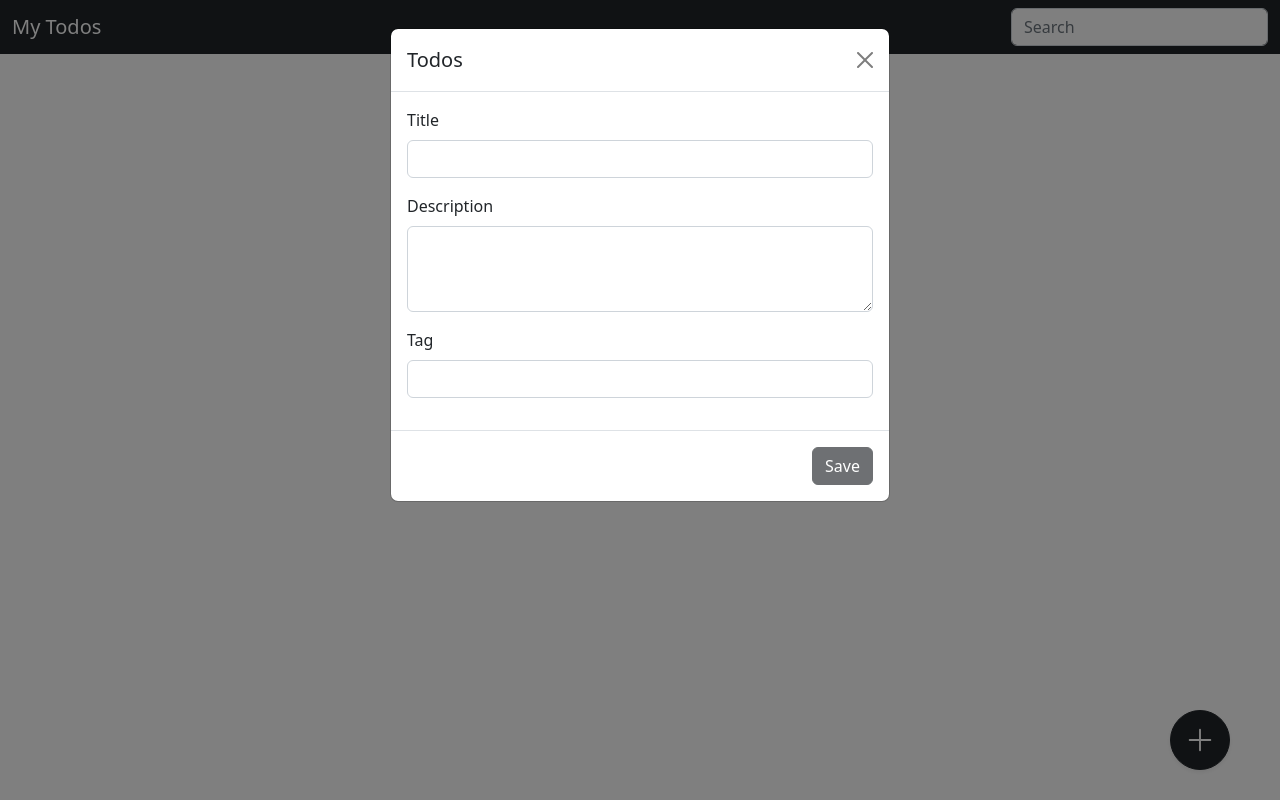
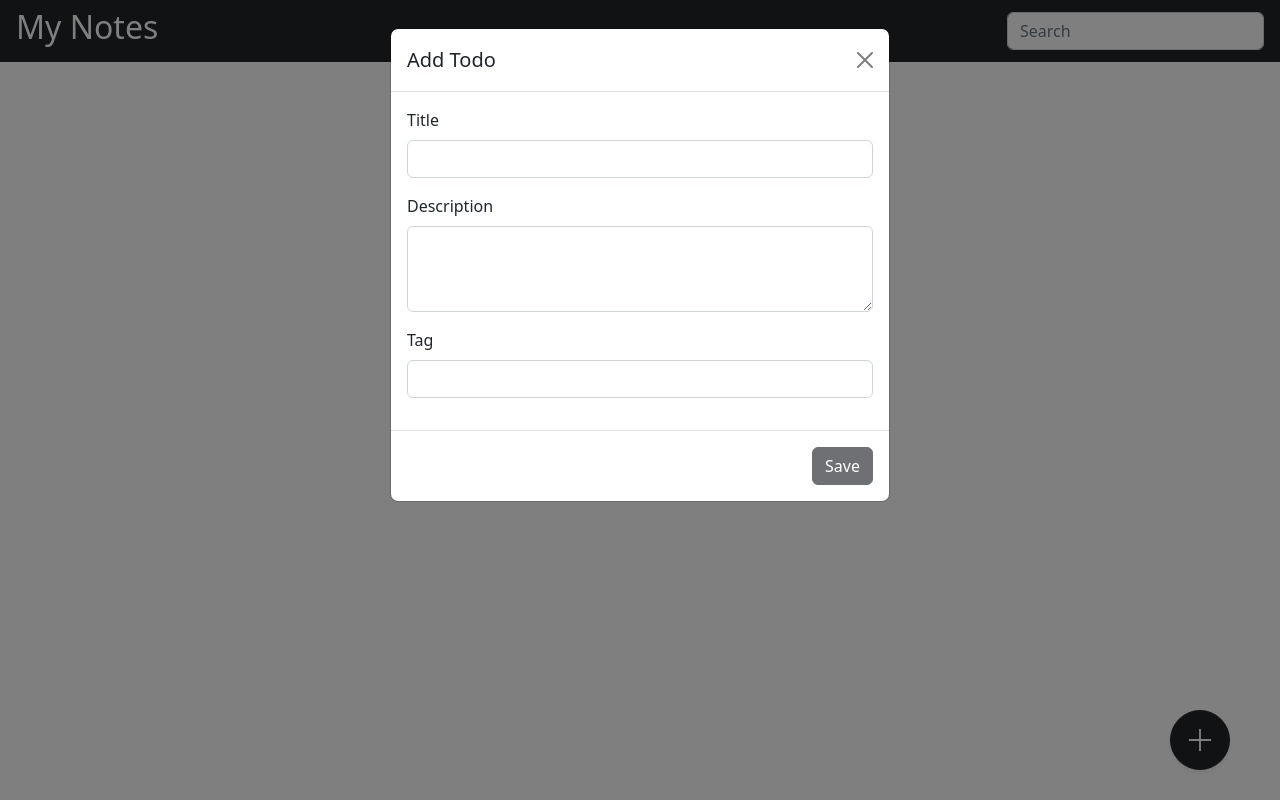
Before and after one commit to FaizanPotrick/Handy-Notes, a React (Create React App) app: page / in a window 1280 px wide. Both pictures are taken after a click on the button 1200 px from the left and 740 px from the top of the page. Built offline with nearby package versions, Linux system fonts and the light colour scheme.

Commit message:
Update Todo

```diff
--- a/src/App.js
+++ b/src/App.js
@@ -1,178 +1,89 @@
 import React, { useState, useEffect } from "react";
-import CreateTodos from "./Components/CreateTodos";
-import TodosItem from "./Components/TodosItem";
-import UpdateTodos from "./Components/UpdateTodos";
+import CreateTodo from "./Components/CreateTodo";
+import TodoItem from "./Components/TodoItem";
+import UpdateTodo from "./Components/UpdateTodo";
 
 function App() {
-  const [text, setText] = useState({
+  const [todo, setTodo] = useState(
+    localStorage.getItem("todo") ? JSON.parse(localStorage.getItem("todo")) : []
+  );
+  const [search, setSearch] = useState("");
+  const [alert, setAlert] = useState("");
+
+  useEffect(() => {
+    localStorage.setItem("todo", JSON.stringify(todo));
+  }, [todo]);
+
+  const [editText, setEditText] = useState({
     title: "",
     description: "",
     tag: "",
     date: "",
   });
-  const textChange = (e) => {
-    const { value, name } = e.target;
-    setText(() => {
-      return {
-        ...text,
-        [name]: value,
+
+  const ShowAlert = (s) => {
+    setAlert("Todo has been successfully " + s);
+    setTimeout(() => {
+      setAlert("");
+    }, 3000);
   };
-    });
-  };
-  const [todos, setTodos] = useState(() => {
-    let savedTodos = localStorage.getItem("todos");
-    if (savedTodos) {
-      return JSON.parse(savedTodos);
-    } else {
-      return [];
-    }
-  });
-  useEffect(() => {
-    localStorage.setItem("todos", JSON.stringify(todos));
-  }, [todos]);
-  const submitHandeler = (e) => {
-    e.preventDefault();
-    if (text !== "") {
-      setTodos([
-        ...todos,
-        {
-          title: text.title,
-          description: text.description,
-          tag: text.tag,
-          date: new Date().toLocaleTimeString(),
-          id: new Date().getTime().toString(),
-        },
-      ]);
-    }
-    setText({
-      title: "",
-      description: "",
-      tag: "",
-    });
-    showAlert(" Saved");
-  };
-  const deleteHandeler = (e) => {
-    setTodos(todos.filter((el) => el.id !== e.id));
-    showAlert(" Deleted");
-  };
-  const [etext, setEtext] = useState({
-    title: "",
-    description: "",
-    tag: "",
-    date: "",
-  });
-  const etextChange = (e) => {
-    const { value, name } = e.target;
-    setEtext(() => {
-      return {
-        ...etext,
-        [name]: value,
-      };
-    });
-  };
-  const editHandeler = (e) => {
-    setEtext({
-      ...text,
-      title: e.title,
-      description: e.description,
-      tag: e.tag,
-      date: new Date().toLocaleTimeString(),
-      id: e.id,
-    });
-  };
-  const esubmitHandeler = (e) => {
-    e.preventDefault();
-    setTodos(
-      todos.map((todo) => {
-        return todo.id === etext.id ? etext : todo;
-      })
-    );
-    showAlert(" Updated");
-  };
-  const [alert, setAlert] = useState(null);
-  const [color, setColor] = useState(null);
 
-  const showAlert = (s) => {
-    setColor("success");
-    setAlert("To-do has been successfully" + s);
-    setTimeout(() => {
-      setAlert(null);
-      setColor(null);
-    }, 2000);
-  };
-  const [search, setSearch] = useState("");
-  const searchChange = (e) => {
-    setSearch(e.target.value);
-  };
   return (
     <div className="overflow-hidden">
-      <nav className="navbar navbar-dark bg-dark">
-        <div className="container-fluid">
-          <h1 className="navbar-brand m-0">My Todos</h1>
-          <form className="d-flex">
+      <nav className="navbar navbar-dark d-flex justify-content-between align-items-center bg-dark px-3">
+        <h2 className="text-white">My Notes</h2>
+        <div>
           <input
             className="form-control"
             name="search"
             value={search}
             placeholder="Search"
-              onChange={searchChange}
+            onChange={(e) => setSearch(e.target.value)}
           />
-          </form>
         </div>
       </nav>
+      {alert && (
         <div
-        className={`alert alert-${color} position-absolute start-50 translate-middle`}
+          className="alert alert-success position-absolute start-50 translate-middle"
           style={{ zIndex: "500", top: "4vh" }}
         >
           {alert}
         </div>
-      <CreateTodos
-        textChange={textChange}
-        title={text.title}
-        description={text.description}
-        tag={text.tag}
-        submitHandeler={submitHandeler}
-        showAlert={showAlert}
-      />
-      <UpdateTodos
-        etextChange={etextChange}
-        title={etext.title}
-        description={etext.description}
-        tag={etext.tag}
-        etext={etext}
-        esubmitHandeler={esubmitHandeler}
+      )}
+      <CreateTodo todo={todo} setTodo={setTodo} ShowAlert={ShowAlert} />
+      <UpdateTodo
+        editText={editText}
+        setEditText={setEditText}
+        todo={todo}
+        setTodo={setTodo}
+        ShowAlert={ShowAlert}
       />
       <div className="row justify-content-center">
         <h1 className="text-center mt-5">
-          {todos.length === 0 && "No Todo List"}
+          {todo.length === 0 && "No Todo List"}
         </h1>
-        {todos
+        {todo
           .filter((target) => {
-            if (search === "") {
-              return target;
-            } else if (
-              target.title.toLowerCase().includes(search.toLowerCase())
-            ) {
+            if (target.title.toLowerCase().includes(search.toLowerCase())) {
               return target;
             } else if (
               target.tag.toLowerCase().includes(search.toLowerCase())
             ) {
               return target;
             } else {
-              return target;
+              return;
             }
           })
           .map((target) => {
             return (
-              <TodosItem
-                title={target.title}
-                description={target.description}
-                tag={target.tag}
-                date={target.date}
+              <TodoItem
                 key={target.id}
                 target={target}
-                deleteHandeler={deleteHandeler}
-                editHandeler={editHandeler}
+                editText={editText}
+                setEditText={setEditText}
+                todo={todo}
+                setTodo={setTodo}
+                ShowAlert={ShowAlert}
               />
             );
           })}
--- a/src/Components/UpdateTodos.js
+++ b/src/Components/CreateTodo.js
@@ -1,26 +1,56 @@
-import React from "react";
+import React, { useState } from "react";
 
-function UpdateTodos({
-  title,
-  description,
-  tag,
-  esubmitHandeler,
-  etextChange,
-}) {
+function CreateTodo({ todo, setTodo, ShowAlert }) {
+  const [text, setText] = useState({
+    title: "",
+    description: "",
+    tag: "",
+    date: "",
+  });
+
+  const onChange = (e) => {
+    const { value, name } = e.target;
+    setText(() => {
+      return {
+        ...text,
+        [name]: value,
+      };
+    });
+  };
+
+  const submitHandler = (e) => {
+    e.preventDefault();
+    setTodo([
+      ...todo,
+      {
+        title: text.title,
+        description: text.description,
+        tag: text.tag,
+        date: new Date().toLocaleTimeString(),
+        id: new Date().getTime().toString(),
+      },
+    ]);
+    setText({
+      title: "",
+      description: "",
+      tag: "",
+    });
+    ShowAlert("Saved");
+  };
   return (
     <form
       className="modal fade"
-      id="updateNotes"
+      id="createNotes"
       tabIndex="-1"
       aria-labelledby="exampleModalLabel"
       aria-hidden="true"
-      onSubmit={esubmitHandeler}
+      onSubmit={submitHandler}
     >
       <div className="modal-dialog">
         <div className="modal-content">
           <div className="modal-header">
             <h5 className="modal-title" id="exampleModalLabel">
-              Edit
+              Add Todo
             </h5>
             <button
               type="button"
@@ -39,8 +69,9 @@ function UpdateTodos({
                 className="form-control"
                 id="title"
                 name="title"
-                value={title}
-                onChange={etextChange}
+                value={text.title}
+                onChange={onChange}
+                required
               />
             </div>
             <div className="mb-3">
@@ -51,9 +82,9 @@ function UpdateTodos({
                 className="form-control"
                 id="description"
                 name="description"
-                value={description}
+                value={text.description}
                 rows="3"
-                onChange={etextChange}
+                onChange={onChange}
               ></textarea>
             </div>
             <div className="mb-3">
@@ -65,8 +96,8 @@ function UpdateTodos({
                 className="form-control"
                 id="tag"
                 name="tag"
-                value={tag}
-                onChange={etextChange}
+                value={text.tag}
+                onChange={onChange}
               />
             </div>
           </div>
@@ -75,7 +106,7 @@ function UpdateTodos({
               type="submit"
               className="btn btn-dark"
               data-bs-dismiss="modal"
-              disabled={!title}
+              disabled={!text.title}
             >
               Save
             </button>
@@ -86,4 +117,4 @@ function UpdateTodos({
   );
 }
 
-export default UpdateTodos;
+export default CreateTodo;
--- a/src/Components/CreateTodos.js
+++ b/src/Components/UpdateTodo.js
@@ -1,26 +1,39 @@
 import React from "react";
 
-function CreateTodos({
-  title,
-  description,
-  tag,
-  textChange,
-  submitHandeler,
-}) {
+function UpdateTodo({ editText, setEditText, todo, setTodo, ShowAlert }) {
+  const onChange = (e) => {
+    const { value, name } = e.target;
+    setEditText(() => {
+      return {
+        ...editText,
+        [name]: value,
+      };
+    });
+  };
+
+  const onSubmit = (e) => {
+    e.preventDefault();
+    setTodo(
+      todo.map((item) => {
+        return item.id === editText.id ? editText : item;
+      })
+    );
+    ShowAlert("Updated");
+  };
   return (
     <form
       className="modal fade"
-      id="createNotes"
+      id="updateNotes"
       tabIndex="-1"
       aria-labelledby="exampleModalLabel"
       aria-hidden="true"
-      onSubmit={submitHandeler}
+      onSubmit={onSubmit}
     >
       <div className="modal-dialog">
         <div className="modal-content">
           <div className="modal-header">
             <h5 className="modal-title" id="exampleModalLabel">
-              Todos
+              Edit Todo
             </h5>
             <button
               type="button"
@@ -39,8 +52,8 @@ function CreateTodos({
                 className="form-control"
                 id="title"
                 name="title"
-                value={title}
-                onChange={textChange}
+                value={editText.title}
+                onChange={onChange}
               />
             </div>
             <div className="mb-3">
@@ -51,9 +64,9 @@ function CreateTodos({
                 className="form-control"
                 id="description"
                 name="description"
-                value={description}
+                value={editText.description}
                 rows="3"
-                onChange={textChange}
+                onChange={onChange}
               ></textarea>
             </div>
             <div className="mb-3">
@@ -65,8 +78,8 @@ function CreateTodos({
                 className="form-control"
                 id="tag"
                 name="tag"
-                value={tag}
-                onChange={textChange}
+                value={editText.tag}
+                onChange={onChange}
               />
             </div>
           </div>
@@ -75,7 +88,7 @@ function CreateTodos({
               type="submit"
               className="btn btn-dark"
               data-bs-dismiss="modal"
-              disabled={!title}
+              disabled={!editText.title}
             >
               Save
             </button>
@@ -86,4 +99,4 @@ function CreateTodos({
   );
 }
 
-export default CreateTodos;
+export default UpdateTodo;
```
Also changed, not shown: src/Components/TodoItem.js (renamed from src/Components/TodosItem.js, +23 -22 lines). Lines whose indentation alone changed are shown as unchanged.
